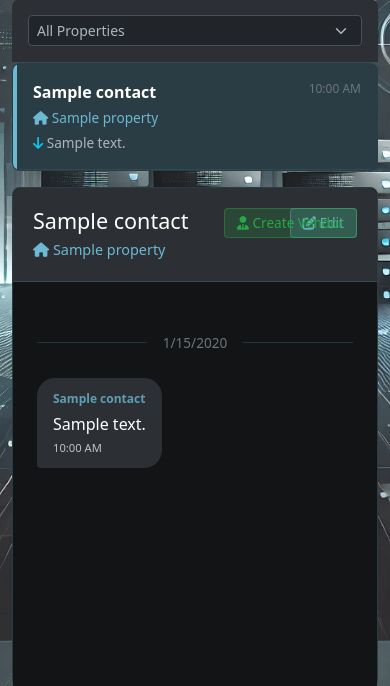
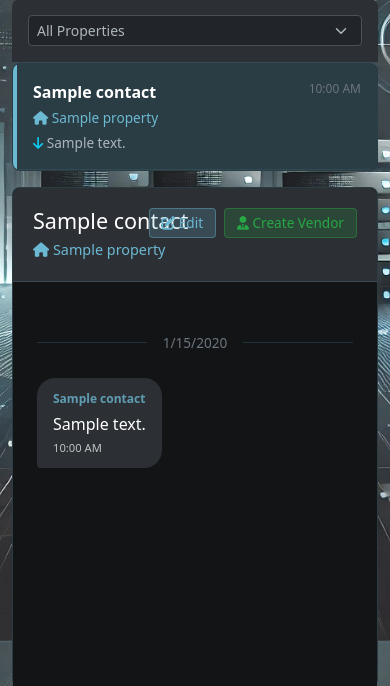
Before and after one commit to oakweb/openphone-monitor, a Flask app: page /messages?view=conversation in a window 390 px wide. Shown: the part 203-889 px from the top of the page. Run offline with Flask 3, Linux system fonts and the light colour scheme; tables that the repository leaves empty hold one stand-in row (values such as "Sample post"); some libraries are stand-ins or nearby versions.

Commit message:
Fix vendor creation UI and form pre-filling issues
- Fixed button layout in message conversation header by wrapping in flex container
- Removed absolute positioning from button CSS to prevent UI crunching
- Added white-space: nowrap to prevent button text wrapping
- Fixed form pre-filling by consolidating DOMContentLoaded handlers
- Removed phone number pattern validation that was preventing form submission
- Added safe filter to template variables to handle special characters
- Added console logging for debugging pre-fill functionality
- Simplified form field initialization to ensure values are properly set

🤖 Generated with [Claude Code](https://claude.ai/code)

Co-Authored-By: Claude <noreply@anthropic.com>

```diff
--- a/templates/messages_conversation.html
+++ b/templates/messages_conversation.html
@@ -101,9 +101,6 @@
     }
 
     .edit-contact-btn {
-      position: absolute;
-      right: 1.25rem;
-      top: 1.25rem;
       padding: 0.25rem 0.75rem;
       font-size: 0.85rem;
       background-color: rgba(108, 185, 211, 0.2);
@@ -112,6 +109,7 @@
       border-radius: 4px;
       cursor: pointer;
       transition: all 0.2s;
+      white-space: nowrap;
     }
 
     .edit-contact-btn:hover {
@@ -408,12 +406,14 @@
       <div class="chat-container">
         <div class="chat-header" id="chatHeader">
           <h4 id="chatContactName">Select a conversation</h4>
-          <button class="edit-contact-btn" id="editContactBtn" style="display:none;" onclick="showEditForm()">
-            <i class="fas fa-edit"></i> Edit
-          </button>
-          <button class="edit-contact-btn" id="createVendorBtn" style="display:none; margin-left: 0.5rem; background-color: rgba(40, 167, 69, 0.2); border-color: rgba(40, 167, 69, 0.4); color: #28a745;" onclick="createVendor()">
-            <i class="fas fa-user-tie"></i> Create Vendor
-          </button>
+          <div style="position: absolute; right: 1.25rem; top: 1.25rem; display: flex; gap: 0.5rem;">
+            <button class="edit-contact-btn" id="editContactBtn" style="display:none;" onclick="showEditForm()">
+              <i class="fas fa-edit"></i> Edit
+            </button>
+            <button class="edit-contact-btn" id="createVendorBtn" style="display:none; background-color: rgba(40, 167, 69, 0.2); border-color: rgba(40, 167, 69, 0.4); color: #28a745;" onclick="createVendor()">
+              <i class="fas fa-user-tie"></i> Create Vendor
+            </button>
+          </div>
           <div class="property-info" id="chatPropertyInfo"></div>
           <div class="edit-contact-form" id="editContactForm">
             <input type="text" id="newContactName" placeholder="Enter contact name">
```
Also changed, not shown: templates/vendor_create.html (+18 -18 lines).
